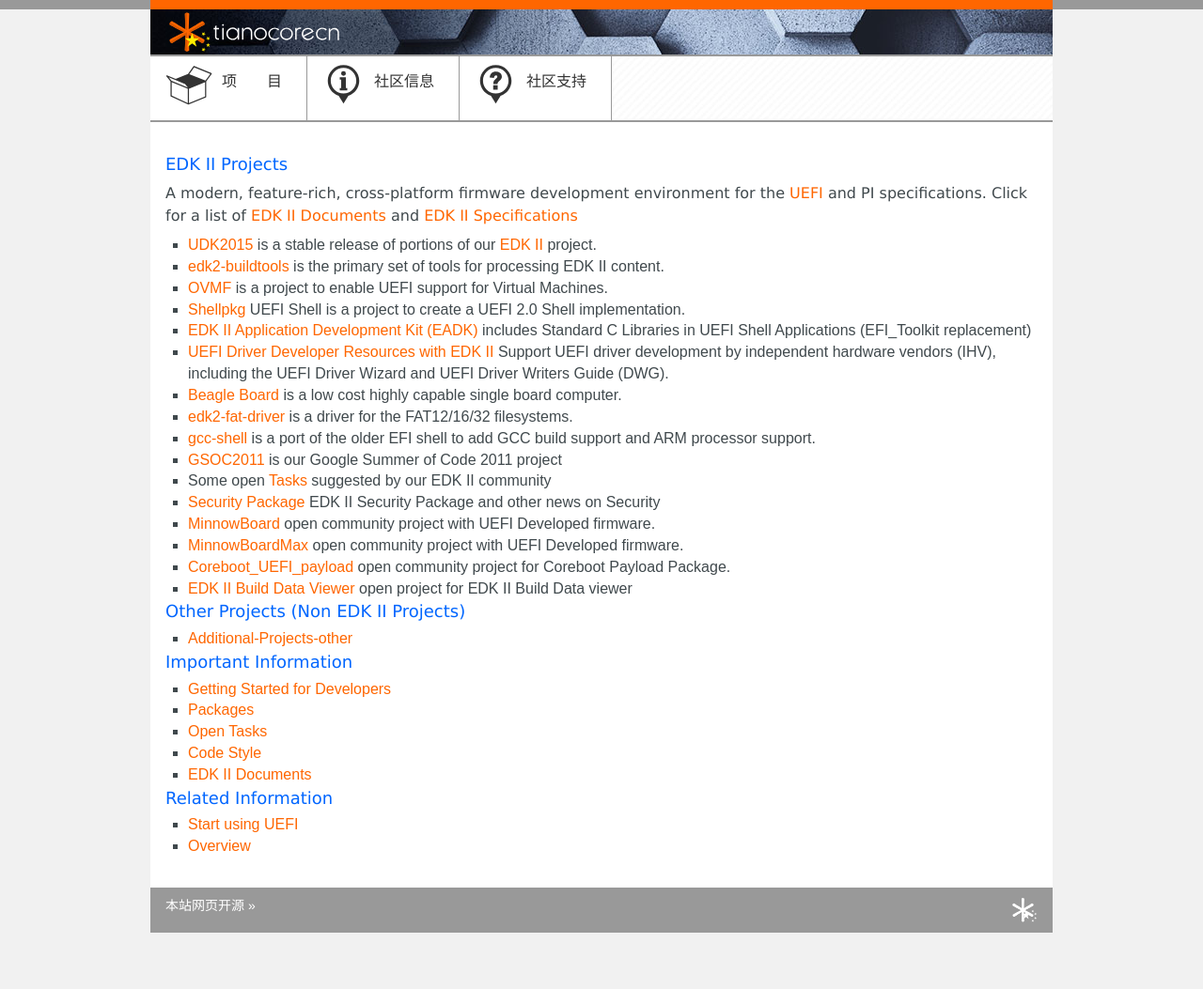
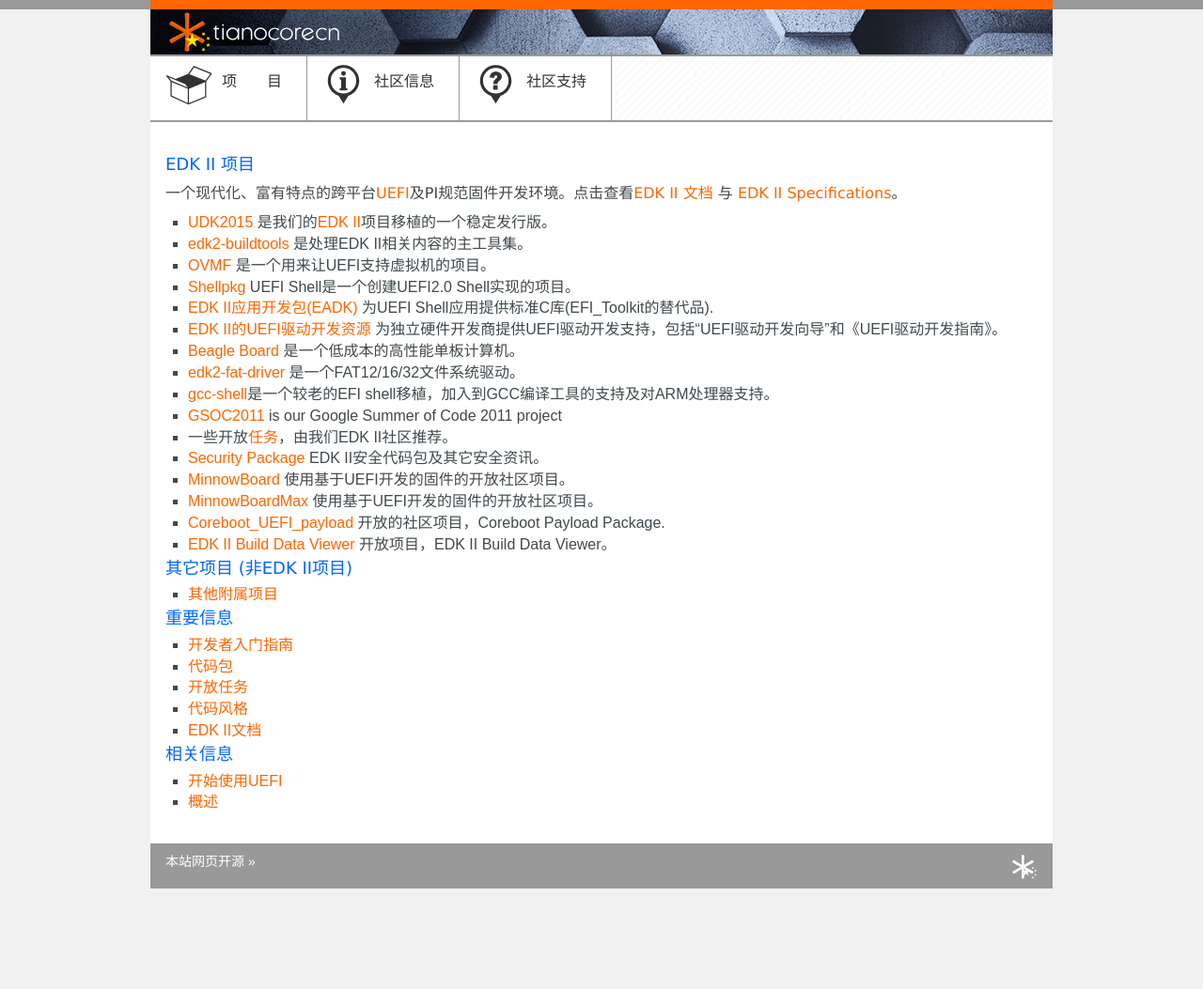
Before and after one commit to tianocorecn/tianocorecn.github.io, a Jekyll site: the page built from projects.md, in a window 1280 px wide. Shown: the whole page at 94% size. Built offline with Jekyll 4.4.1, drawn with Linux system fonts in a browser that asks for light colours; after the commit the page ends 1006 px from its top, so only the background shows below that.

Commit message:
Update projects.md

```diff
--- a/projects.md
+++ b/projects.md
@@ -1,59 +1,59 @@
 ---
 layout: default
-title: Additional Projects
+title: 其他项目
 ---
 {% include site-links.md %}
 
 <MTMarkdownOptions output='html4'>
 <font color="#0066FF" size="4">
-EDK II Projects
+EDK II 项目
 </font>
 </MTMarkdownOptions>
 
-A modern, feature-rich, cross-platform firmware development environment for the [UEFI](http://uefi.org) and PI specifications. Click for a list of <a href="{{baseurl}}/docs/EDK_II_Documents.html">EDK II Documents</a>   and [EDK II Specifications]({{wiki}}/EDK II Specifications)
+一个现代化、富有特点的跨平台[UEFI](http://uefi.org.cn)及PI规范固件开发环境。点击查看<a href="{{baseurl}}/docs/EDK_II_Documents.html">EDK II 文档</a> 与 [EDK II Specifications]({{wiki}}/EDK II 规范)。
 
 
-* [UDK2015]({{baseurl}}/udk/udk2015/ "UEFI Development Kit 2015") is a stable release of portions of our [EDK II]({{baseurl}}/edk2) project.
-* [edk2-buildtools]({{wiki}}/edk2-buildtools) is the primary set of tools for processing EDK II content.
-* [OVMF]({{baseurl}}/ovmf/) is a project to enable UEFI support for Virtual Machines.
-* [Shellpkg]({{wiki}}/Shellpkg) UEFI Shell is a project to create a UEFI 2.0 Shell implementation.
-* [EDK II Application Development Kit (EADK)]({{wiki}}/EDKII-EADK) includes Standard C Libraries in UEFI Shell Applications (EFI_Toolkit replacement)
-* [UEFI Driver Developer Resources with EDK II]({{wiki}}/Driver-Developer) Support UEFI driver development by independent hardware vendors (IHV), including the UEFI Driver Wizard and UEFI Driver Writers Guide (DWG).
-* [Beagle Board]({{wiki}}/Beagle Board Wiki) is a low cost highly capable single board computer.
-* [edk2-fat-driver]({{wiki}}/edk2-fat-driver) is a driver for the FAT12/16/32 filesystems.
-* [gcc-shell]({{wiki}}/gcc-shell) is a port of the older EFI shell to add GCC build support and ARM processor support.
+* [UDK2015]({{baseurl}}/udk/udk2015/ "UEFI Development Kit 2015") 是我们的[EDK II]({{baseurl}}/edk2)项目移植的一个稳定发行版。
+* [edk2-buildtools]({{wiki}}/edk2-buildtools) 是处理EDK II相关内容的主工具集。
+* [OVMF]({{baseurl}}/ovmf/) 是一个用来让UEFI支持虚拟机的项目。
+* [Shellpkg]({{wiki}}/Shellpkg) UEFI Shell是一个创建UEFI2.0 Shell实现的项目。
+* [EDK II应用开发包(EADK)]({{wiki}}/EDKII-EADK) 为UEFI Shell应用提供标准C库(EFI_Toolkit的替代品).
+* [EDK II的UEFI驱动开发资源]({{wiki}}/Driver-Developer) 为独立硬件开发商提供UEFI驱动开发支持，包括“UEFI驱动开发向导”和《UEFI驱动开发指南》。
+* [Beagle Board]({{wiki}}/Beagle Board Wiki) 是一个低成本的高性能单板计算机。
+* [edk2-fat-driver]({{wiki}}/edk2-fat-driver) 是一个FAT12/16/32文件系统驱动。
+* [gcc-shell]({{wiki}}/gcc-shell)是一个较老的EFI shell移植，加入到GCC编译工具的支持及对ARM处理器支持。
 * [GSOC2011]({{wiki}}/GSOC2011) is our Google Summer of Code 2011 project
-* Some open [Tasks]({{wiki}}/Tasks) suggested by our EDK II community
-* [Security Package]({{wiki}}/SecurityPkg) EDK II Security Package and other news on Security
-* [MinnowBoard]({{wiki}}/MinnowBoard) open community project with UEFI Developed firmware.
-* [MinnowBoardMax]({{wiki}}/MinnowBoardMax) open community project with UEFI Developed firmware.
-* [Coreboot_UEFI_payload]({{wiki}}/Coreboot_UEFI_payload) open community project for Coreboot Payload Package.
-* [EDK II Build Data Viewer ](https://github.com/01org/edkiibuilddataviewer) open project for EDK II Build Data viewer
+* 一些开放[任务]({{wiki}}/Tasks)，由我们EDK II社区推荐。
+* [Security Package]({{wiki}}/SecurityPkg) EDK II安全代码包及其它安全资讯。
+* [MinnowBoard]({{wiki}}/MinnowBoard) 使用基于UEFI开发的固件的开放社区项目。
+* [MinnowBoardMax]({{wiki}}/MinnowBoardMax) 使用基于UEFI开发的固件的开放社区项目。
+* [Coreboot_UEFI_payload]({{wiki}}/Coreboot_UEFI_payload) 开放的社区项目，Coreboot Payload Package.
+* [EDK II Build Data Viewer ](https://github.com/01org/edkiibuilddataviewer) 开放项目，EDK II Build Data Viewer。
 
 <MTMarkdownOptions output='html4'>
 <font color="#0066FF" size="4">
-Other Projects (Non EDK II Projects)
+其它项目 (非EDK II项目)
 </font>
 </MTMarkdownOptions>
-* [Additional-Projects-other]({{wiki}}/Additional-Projects-other)
+* [其他附属项目]({{wiki}}/Additional-Projects-other)
 
 <MTMarkdownOptions output='html4'>
 <font color="#0066FF" size="4">
-Important Information
+重要信息
 </font>
 </MTMarkdownOptions>
--   [Getting Started for Developers]({{wiki}}/Getting Started with EDK II)
--   [Packages]({{wiki}}/EDKII_Packages)
--   [Open Tasks]({{wiki}}/Tasks)
--   [Code Style]({{wiki}}/Code-Style)
--   [EDK II Documents]({{baseurl}}/docs/EDK_II_Documents.html)
+-   [开发者入门指南]({{wiki}}/Getting Started with EDK II)
+-   [代码包]({{wiki}}/EDKII_Packages)
+-   [开放任务]({{wiki}}/Tasks)
+-   [代码风格]({{wiki}}/Code-Style)
+-   [EDK II文档]({{baseurl}}/docs/EDK_II_Documents.html)
 
 
 <MTMarkdownOptions output='html4'>
 <font color="#0066FF" size="4">
-Related Information
+相关信息
 </font>
 </MTMarkdownOptions>
 
--   [Start using UEFI](https://github.com/tianocore/tianocore.github.io/wiki/Start_using_UEFI)
--   [Overview](https://github.com/tianocore/tianocore.github.io/wiki/EDK_II_Overview)
+-   [开始使用UEFI](https://github.com/tianocore/tianocore.github.io/wiki/Start_using_UEFI)
+-   [概述](https://github.com/tianocore/tianocore.github.io/wiki/EDK_II_Overview)
```
